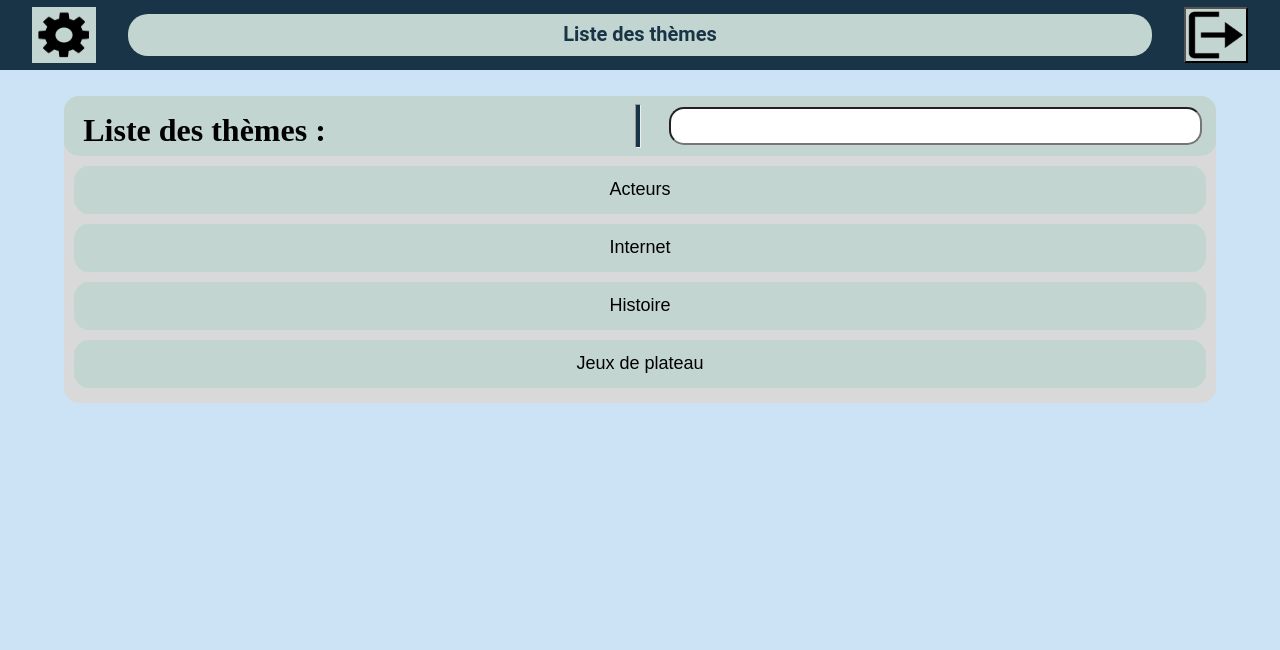
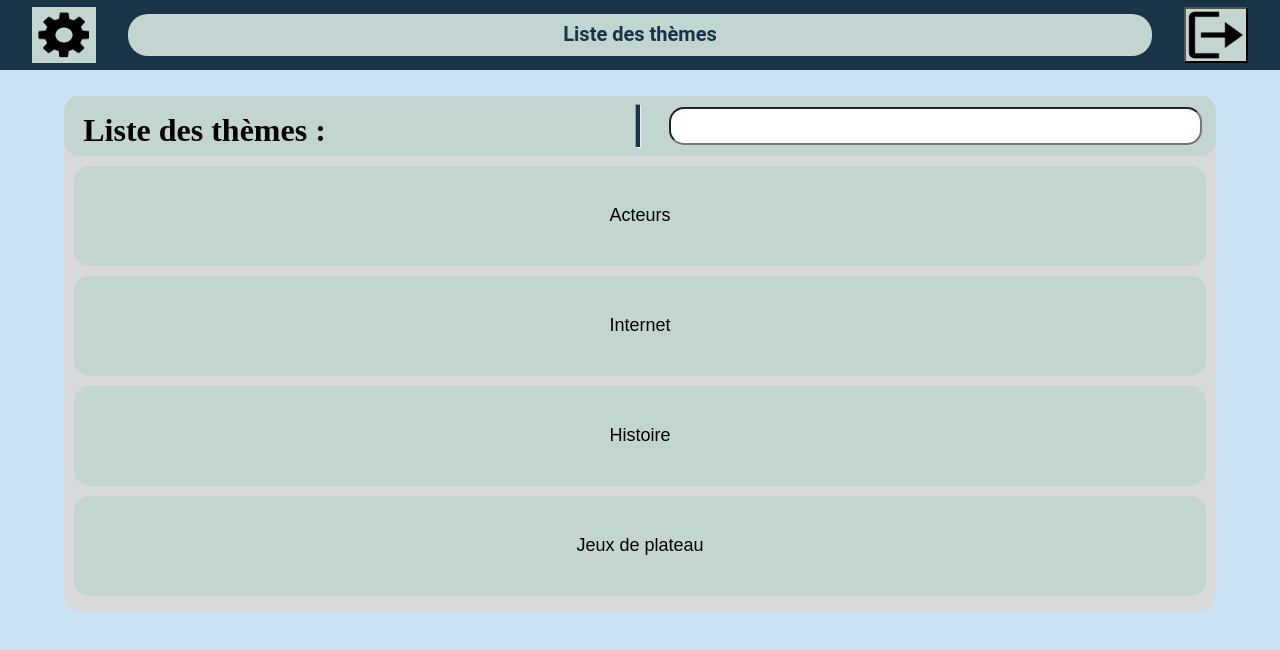
Before and after one commit to 2019-2020-ps6/2022-2023-ps6-poly-esprit, an Angular app in the folder front-end/: page /themes/0 in a window 1280 px wide. Shown: the top 650 px of the page. Built offline with nearby package versions, Linux system fonts and the light colour scheme.

Commit message:
theme buttons size change with parameters but not font

```diff
--- a/front-end/src/Directives/adapt-config.directive.ts
+++ b/front-end/src/Directives/adapt-config.directive.ts
@@ -14,14 +14,15 @@ export class AdaptConfigDirective {
         this.el.nativeElement.style.fontSize = '20px';
       }else{
         this.el.nativeElement.style.fontSize = '30px';
+        this.el.nativeElement.style.fontWeight = 'bold';
       }
       if (quizConfigurations.isButtonNormalSelected) {
         this.el.nativeElement.style.width = '300px';
         this.el.nativeElement.style.height = '100px';
 
       } else {
-        this.el.nativeElement.style.width = '350px';
-        this.el.nativeElement.style.height = '200px';      }
+        this.el.nativeElement.style.width = '320px';
+        this.el.nativeElement.style.height = '150px';      }
     })
   }
 
--- a/front-end/src/app/game-page-component/game-page-component.component.html
+++ b/front-end/src/app/game-page-component/game-page-component.component.html
@@ -20,7 +20,7 @@
       Retour
     </button>
   </a>
-  <button [ngStyle]="getDisableQuestion()" id="questionSuivante" (click)="incrementIndexQuestion()" >
+  <button appAdaptConfig [ngStyle]="getDisableQuestion()" id="questionSuivante" (click)="incrementIndexQuestion()" >
     Question suivante
   </button>
 </div>
--- a/front-end/src/app/parameter-page/parameter-page.component.scss
+++ b/front-end/src/app/parameter-page/parameter-page.component.scss
@@ -12,8 +12,8 @@
 }
 .tailleBoutonGros{
   border-radius: 15%;
-  width: 350px;
-  height: 200px;
+  width: 320px;
+  height: 150px;
   background-color: #C3D5D0;
   margin: 20px;
 
--- a/front-end/src/app/theme-list-display-component/theme-list-display-component.component.html
+++ b/front-end/src/app/theme-list-display-component/theme-list-display-component.component.html
@@ -8,7 +8,7 @@
   </div>
   <ul>
     <li  *ngFor="let theme of themes">
-      <div class="button_container">
+      <div class="button_container"appAdaptConfig>
         <a class="navigation" id="theme_selection" [routerLink]="['/themes/', theme.id, userId]">
           <button class="theme_selection">{{ theme.name }}</button>
         </a>
--- a/front-end/src/app/theme-list-display-component/theme-list-display-component.component.scss
+++ b/front-end/src/app/theme-list-display-component/theme-list-display-component.component.scss
@@ -30,28 +30,27 @@
   height: 40%;
   padding: 5px;
   vertical-align: center;
+  transition: transform 0.2s;
 }
 
-.selection_box li { //boutons de navigation
-  //justify-content: center;
+.selection_box li {
+  display: flex;
+  justify-content: center;
+  align-items: center;
   list-style-type: none;
   background-color: #C3D5D0;
-  //margin: 10px 50px 10px 10px;  //laisse de la place pour une scrollbar
   margin: 10px;
-  padding-left: 10px;
-  padding-right: 10px;
-  height: 6vh;
   border-radius: 15px;
   transition: 0.2s;
 }
+
 
 .button_container {
   width: 100%;
   height: 100%;
   display: flex;
+  align-items: center;
   justify-content: center;
-  align-items: center;
-  flex-flow: row nowrap;
 }
 
 #theme_selection {
@@ -77,8 +76,9 @@ button:hover {
   font-size: large;
 }
 
+
 .selection_box li:hover {
-  height: 10vh;
-  transition: 0.2s;
+  transform: translateY(-10px);
+  transition: transform 0.2s;
   border: solid 1px #000000;
 }
```
